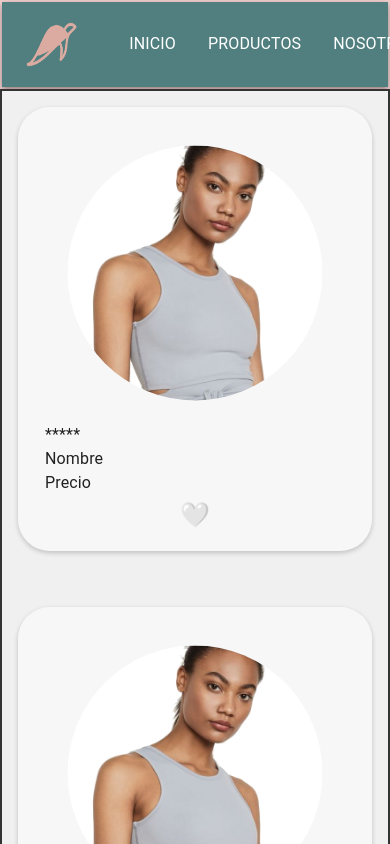
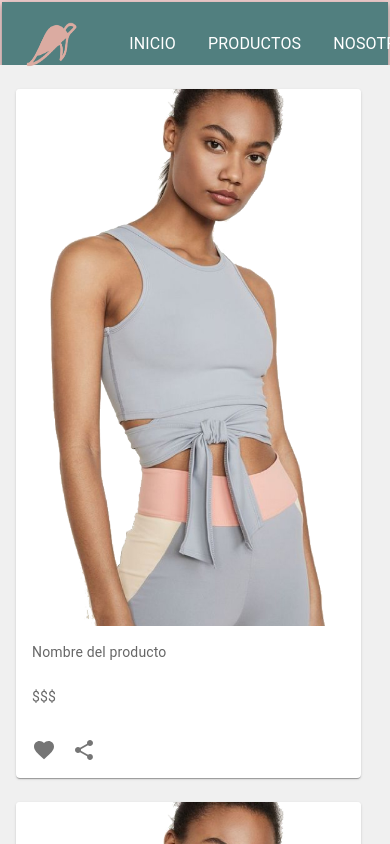
Before and after one commit to PuebladelMar/SoyPuebla, a React (Vite) app in the folder client/: page /products in a window 390 px wide. Shown: the top 844 px of the page. Built offline with nearby package versions, Linux system fonts and the light colour scheme.

Commit message:
fix (client/cardContainer/card): Add responsive container and new design for cards - M.Urrutia

```diff
--- a/client/src/componentes/card/Card.jsx
+++ b/client/src/componentes/card/Card.jsx
@@ -1,24 +1,73 @@
-import { Link } from "react-router-dom";
-import CardEx from '../../assets/images/imagenesCards/ESTUDIO R3.png'
-import "./Card.css";
+// import { Link } from "react-router-dom";
+// import CardEx from '../../assets/images/imagenesCards/ESTUDIO R3.png'
+// import "./Card.css";
 
 
-function Card() {
+// function Card() {
 
-    return (
-      <div className="card-container">
-        <Link to={`/home/`}>
-        <div className="cardImage">
-          <img src={CardEx} alt="Imagen del personaje" height="300px" />
-        </div>
+//     return (
+//       <div className="card-container">
+//         <Link to={`/home/`}>
+//         <div className="cardImage">
+//           <img src={CardEx} alt="Imagen del personaje" height="300px" />
+//         </div>
 
-        <h2>*****</h2>
-        <h3>Nombre</h3>
-        <h3>Precio</h3>
-        </Link>
-        <button className="heart" >🤍</button>
-      </div>
-    );
-  }
+//         <h2>*****</h2>
+//         <h3>Nombre</h3>
+//         <h3>Precio</h3>
+//         </Link>
+//         <button className="heart" >🤍</button>
+//       </div>
+//     );
+//   }
 
-  export default Card;
+//   export default Card;
+
+
+
+// import * as React from 'react';
+import Card from '@mui/material/Card';
+import CardMedia from '@mui/material/CardMedia';
+import CardContent from '@mui/material/CardContent';
+import CardActions from '@mui/material/CardActions';
+import IconButton from '@mui/material/IconButton';
+import Typography from '@mui/material/Typography';
+import FavoriteIcon from '@mui/icons-material/Favorite';
+import ShareIcon from '@mui/icons-material/Share';
+import CardEx from '../../assets/images/imagenesCards/ESTUDIO R3.png'
+
+
+export default function Cardx() {
+
+
+  return (
+    <Card sx={{ maxWidth: 345 }}>
+
+      <CardMedia
+        component="img"
+        height="194"
+        image={CardEx}
+        alt="Item"
+      />
+      <CardContent>
+        <Typography variant="body2" color="text.secondary">
+          Nombre del producto
+        </Typography>
+        <br />
+        <Typography variant="body2" color="text.secondary">
+          $$$
+        </Typography>
+      </CardContent>
+      <CardActions disableSpacing>
+        <IconButton aria-label="add to favorites">
+          <FavoriteIcon />
+        </IconButton>
+        <IconButton aria-label="share">
+          <ShareIcon />
+        </IconButton>
+
+      </CardActions>
+
+    </Card>
+  );
+}
--- a/client/src/componentes/cardContainer/CardContainer.css
+++ b/client/src/componentes/cardContainer/CardContainer.css
@@ -7,3 +7,9 @@
     grid-gap: 2rem;
 
     }
+
+
+.card-container{
+
+    margin-top: 2rem;
+}
--- a/client/src/componentes/cardContainer/CardContainer.jsx
+++ b/client/src/componentes/cardContainer/CardContainer.jsx
@@ -9,7 +9,7 @@ function CardContainer() {
   return (
     <React.Fragment>
       <CssBaseline />
-      <Container maxWidth="2560px" style={{ border: '2px solid #333', backgroundColor: '#f0f0f0' }}>
+      <Container className="card-container" maxWidth="2560px" style={{ backgroundColor: '#f0f0f0' }}>
         <Grid container spacing={3}>
 
           {[1, 2, 3, 4, 5, 6, 7, 8, 9].map((cardId) => (
```
